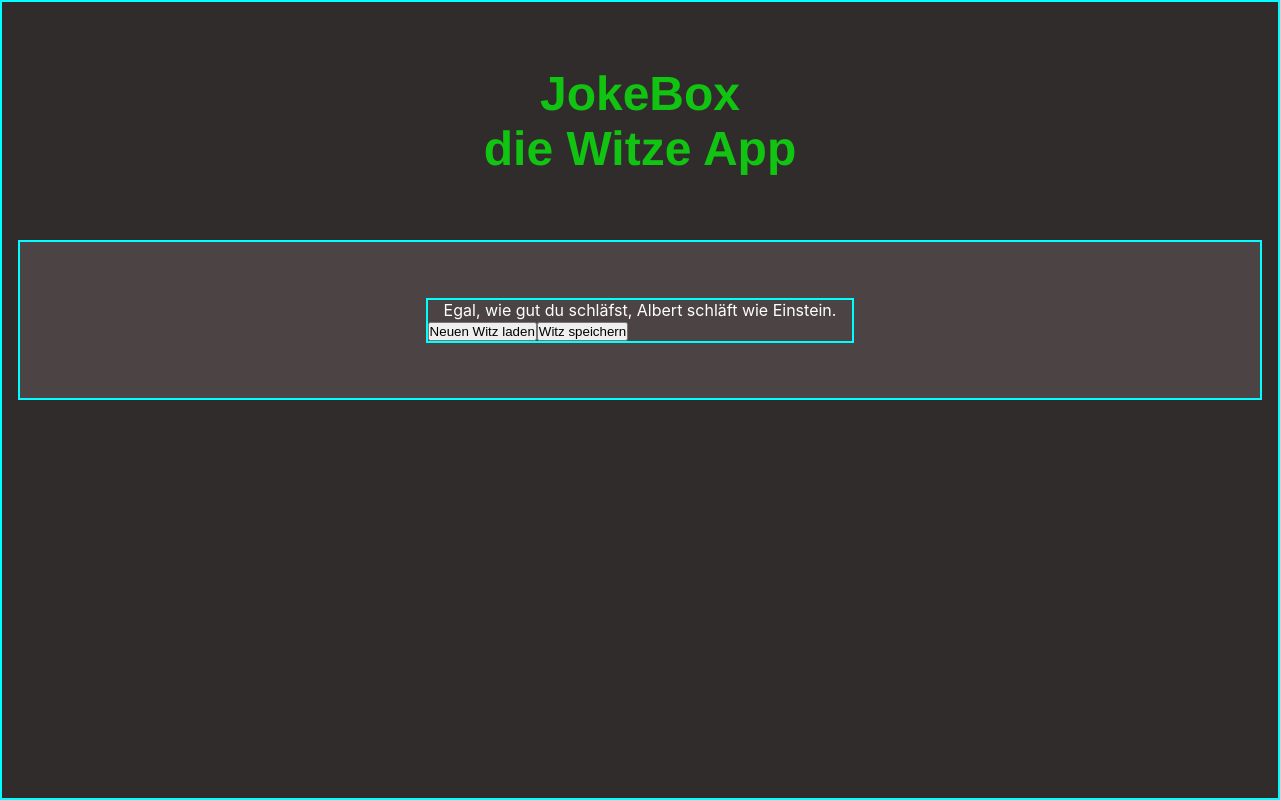
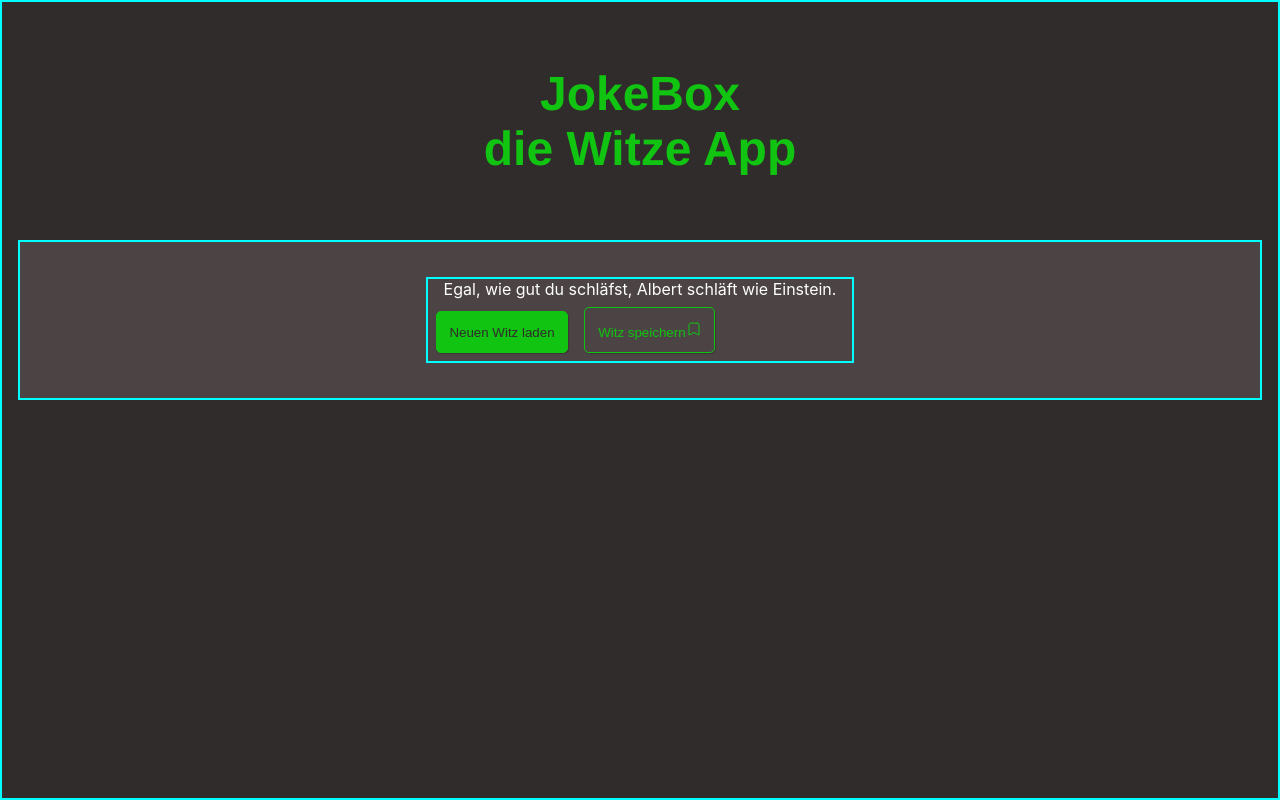
Before and after one commit to Steven0age/jokebox, a React (Vite) app: page / in a window 1280 px wide. Built offline with nearby package versions, Linux system fonts and the light colour scheme; a web font is replaced by a local one.

Commit message:
add icons, add button styles, remove scrollbars

```diff
--- /dev/null
+++ b/src/components/Button/Button.scss
@@ -0,0 +1,54 @@
+.button {
+  padding: 0.8rem 0.8rem;
+  margin: 0.5rem;
+  cursor: pointer;
+  border-radius: 5px;
+  transition: all 0.1s ease-in-out;
+  box-shadow: 1px 1px 1px rgba(0, 0, 0, 0.2);
+  flex-shrink: 0;
+
+  &--primary {
+    background-color: $primary-color;
+    color: $dark-color;
+    border: 1px solid $primary-color;
+
+    &:hover {
+      background-color: darken($primary-color, 10);
+      border: 1px solid darken($primary-color, 10);
+    }
+  }
+
+  &--secondary {
+    background-color: transparent;
+    color: $primary-color;
+    border: 1px solid $primary-color;
+
+    &:hover {
+      border: 1px solid $primary-color;
+      background-color: $primary-color;
+      color: $dark-color;
+    }
+  }
+
+  &--delete {
+    @include centered-row();
+    background-color: $color-red;
+    margin: 0;
+    padding: 0;
+    width: 2rem;
+    height: 2em;
+
+    &:hover {
+      background-color: darken($color-red, 10);
+    }
+  }
+
+  &--with-icon {
+    @include centered-row();
+    gap: 0.3rem;
+  }
+
+  &--disabled {
+    display: none;
+  }
+}
--- a/src/components/Button/Button.tsx
+++ b/src/components/Button/Button.tsx
@@ -1,6 +1,18 @@
+import "./Button.scss";
+
 type ButtonProps = {
   buttonText: string;
+  buttonClass: string;
 };
-export default function Button({ buttonText }: ButtonProps) {
-  return <button>{buttonText}</button>;
+export default function Button({
+  buttonText,
+  buttonClass,
+  buttonIcon,
+}: ButtonProps) {
+  return (
+    <button className={buttonClass}>
+      {buttonText}
+      {buttonIcon}
+    </button>
+  );
 }
--- /dev/null
+++ b/src/components/Icons/DeleteIcon.tsx
@@ -0,0 +1,20 @@
+import "./Icons.scss";
+
+export default function DeleteIcon() {
+  return (
+    <svg
+      xmlns="http://www.w3.org/2000/svg"
+      fill="none"
+      viewBox="0 0 24 24"
+      stroke-width="1.5"
+      stroke="currentColor"
+      class="icon"
+    >
+      <path
+        stroke-linecap="round"
+        stroke-linejoin="round"
+        d="m3 3 1.664 1.664M21 21l-1.5-1.5m-5.485-1.242L12 17.25 4.5 21V8.742m.164-4.078a2.15 2.15 0 0 1 1.743-1.342 48.507 48.507 0 0 1 11.186 0c1.1.128 1.907 1.077 1.907 2.185V19.5M4.664 4.664 19.5 19.5"
+      />
+    </svg>
+  );
+}
--- /dev/null
+++ b/src/components/Icons/Icons.scss
@@ -0,0 +1,3 @@
+.icon {
+  height: 1rem;
+}
--- /dev/null
+++ b/src/components/Icons/SaveIcon.tsx
@@ -0,0 +1,20 @@
+import "./Icons.scss";
+
+export default function SaveIcon() {
+  return (
+    <svg
+      xmlns="http://www.w3.org/2000/svg"
+      fill="none"
+      viewBox="0 0 24 24"
+      strokeWidth={1.5}
+      stroke="currentColor"
+      className="icon"
+    >
+      <path
+        strokeLinecap="round"
+        strokeLinejoin="round"
+        d="M17.593 3.322c1.1.128 1.907 1.077 1.907 2.185V21L12 17.25 4.5 21V5.507c0-1.108.806-2.057 1.907-2.185a48.507 48.507 0 0 1 11.186 0Z"
+      />
+    </svg>
+  );
+}
--- a/src/components/JokeCard/JokeCard.tsx
+++ b/src/components/JokeCard/JokeCard.tsx
@@ -1,5 +1,7 @@
 import "./JokeCard.scss";
 import Button from "../Button/Button";
+import SaveIcon from "../Icons/SaveIcon";
+import DeleteIcon from "../Icons/DeleteIcon";
 import Card from "../Card/Card";
 import CurrentJoke from "../CurrentJoke/CurrentJoke";
 
@@ -8,8 +10,15 @@ export default function JokeCard() {
     <div className="current-joke">
       <Card>
         <CurrentJoke></CurrentJoke>
-        <Button buttonText={"Neuen Witz laden"}></Button>
-        <Button buttonText={"Witz speichern"}></Button>
+        <Button
+          buttonClass={"button button--primary"}
+          buttonText={"Neuen Witz laden"}
+        ></Button>
+        <Button
+          buttonClass={"button button--secondary"}
+          buttonText={"Witz speichern"}
+          buttonIcon={<SaveIcon></SaveIcon>}
+        ></Button>
       </Card>
     </div>
   );
--- a/src/styles/_normalize.scss
+++ b/src/styles/_normalize.scss
@@ -7,3 +7,8 @@
   margin: 0;
   padding: 0;
 }
+
+::-webkit-scrollbar {
+  width: 0;
+  height: 0;
+}
```
